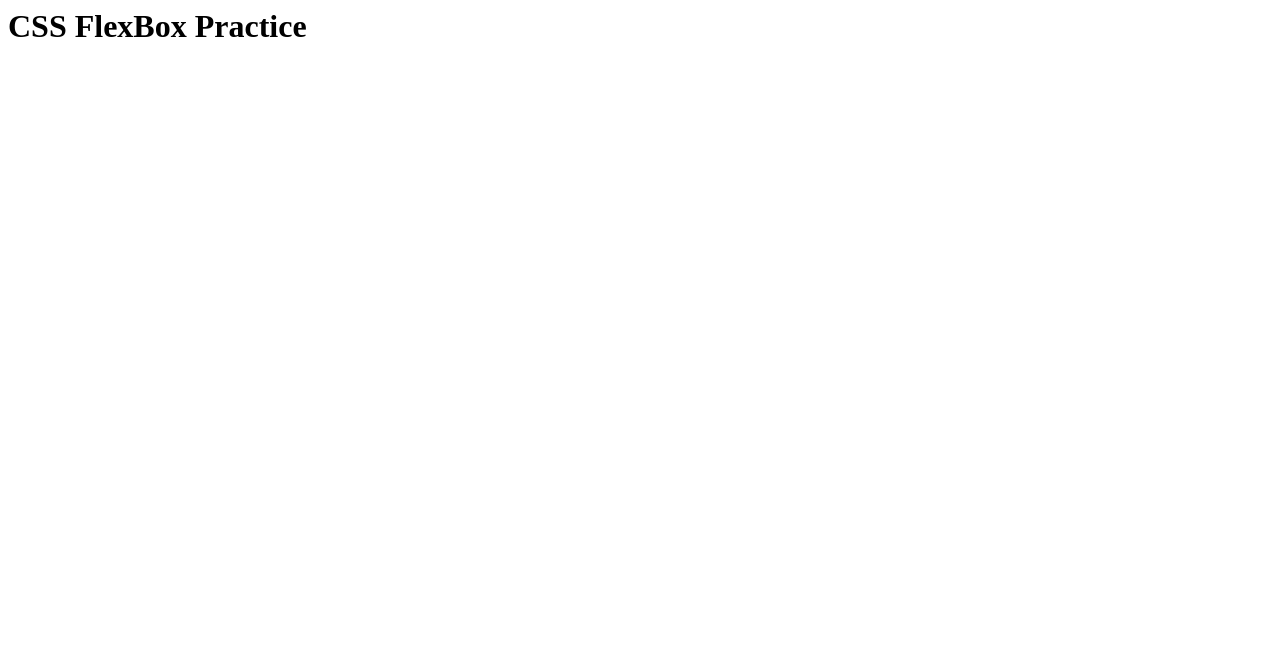
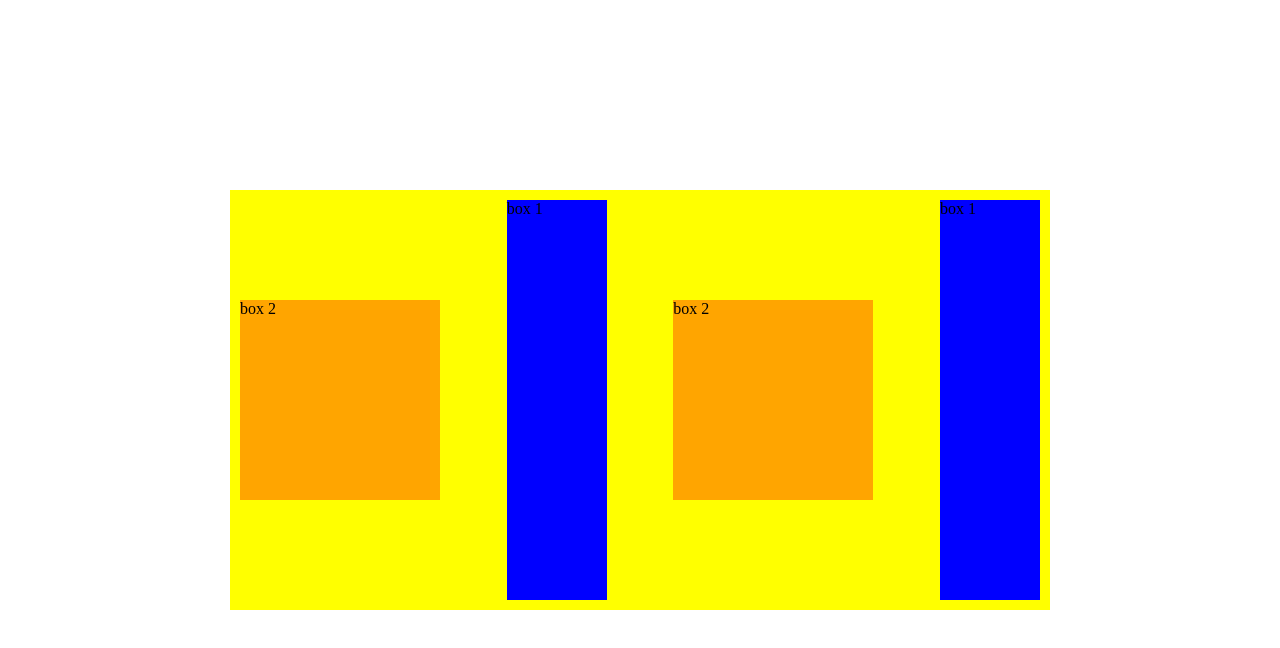
Before and after one commit to meltemalay/flexbox-css, a plain HTML site: page index.html in a window 1280 px wide. Drawn offline with Linux system fonts and the light colour scheme.

Commit message:
replace code with glitch code

```diff
--- a/index.html
+++ b/index.html
@@ -1,9 +1,49 @@
 <html>
   <head>
-    <title>Web Dev Class</title>
+    <title>flexBox Practice</title>
+    <style>
+      body {
+        display: flex;
+        justify-content: center;
+        align-items: center;
+      }
 
+      .container {
+        width: 800px;
+        background-color: yellow;
+        height: 400px;
+        padding: 10px;
+        display: flex;
+        flex-direction: row-reverse;
+        justify-content: space-between;
+        align-items: center;
+      }
+
+      .blue {
+        width: 100px;
+        background-color: blue;
+        height: 100%;
+
+
+
+      }
+
+      .orange {
+        width: 200px;
+        background-color: orange;
+        height: 200px;
+
+
+
+      }
+    </style>
   </head>
   <body>
-    <h1>CSS FlexBox Practice</h1>
+    <div class="container">
+      <div class="blue">box 1</div>
+      <div class="orange">box 2</div>
+      <div class="blue">box 1</div>
+      <div class="orange">box 2</div>
+    </div>
   </body>
 </html>
```
